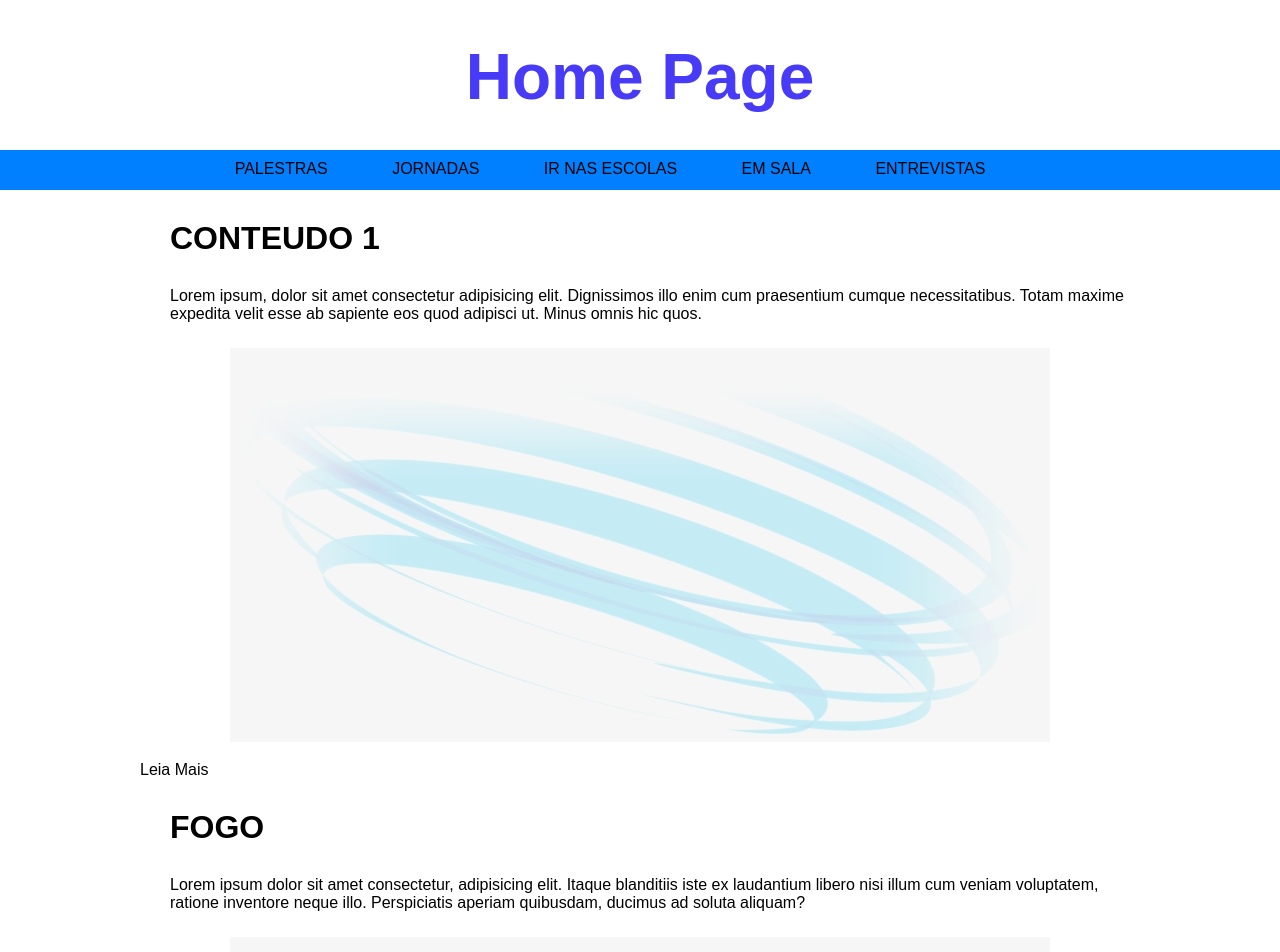
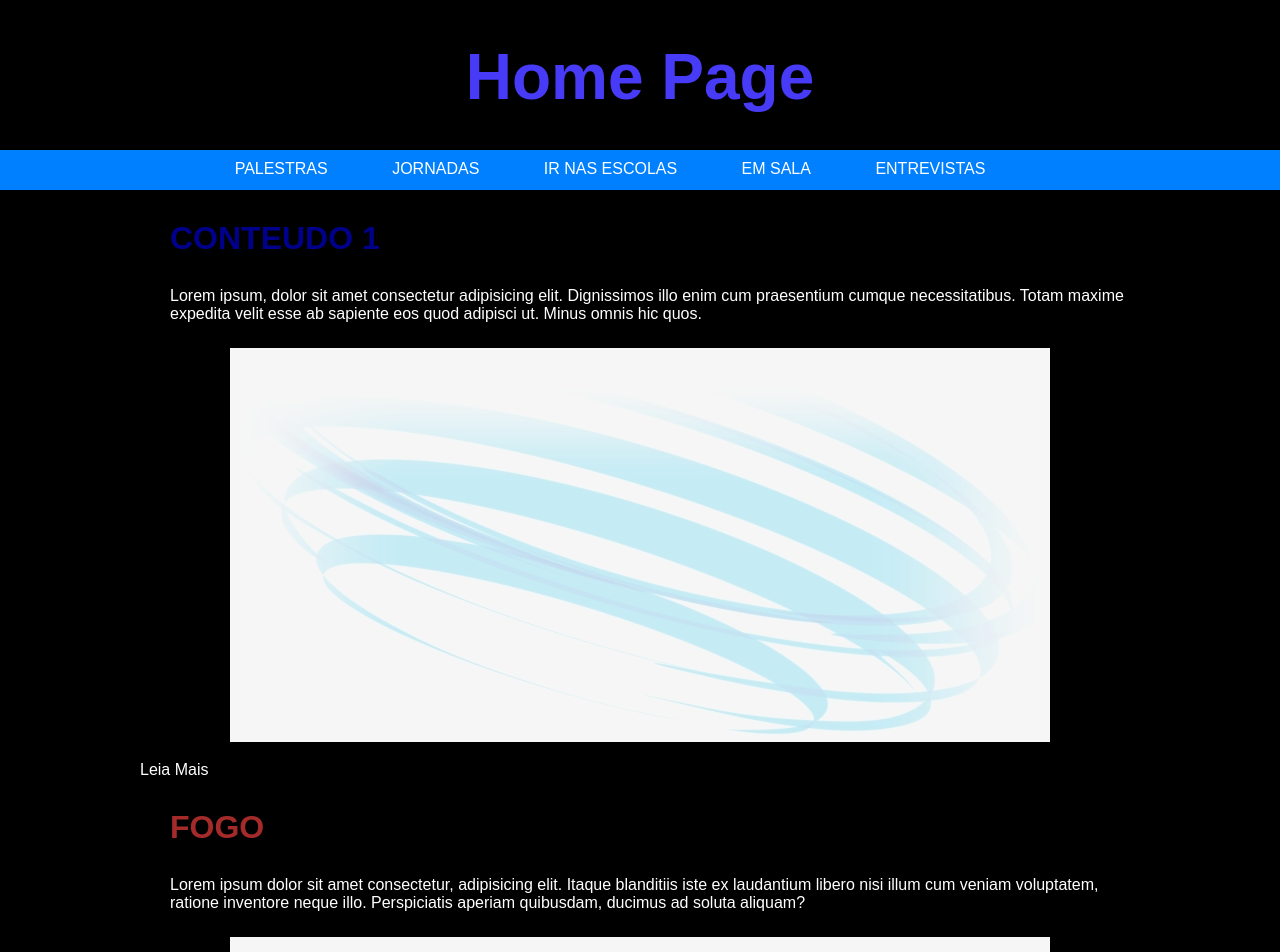
Before and after one commit to LucasSilvaTADS/Home-page, a plain HTML site: page index.html in a window 1280 px wide. Shown: the top 952 px of the page. Drawn offline with Linux system fonts and the light colour scheme.

Commit message:
concluido

```diff
--- a/css/estilo.css
+++ b/css/estilo.css
@@ -2,6 +2,10 @@
     font-family: Arial, Helvetica, sans-serif;
     margin: 0;
     padding: 0;
+}
+
+body {
+    background-color: black;
 }
 /*cabeçalho*/
 
@@ -10,6 +14,7 @@ h1 {
     padding: 40px;
     text-align: center;
     font-size: 4em;
+    background-color: black;
 }
 span {
     color:black;
@@ -25,12 +30,12 @@ span {
 #container {
     width: 1000px;
     margin: auto;
-    background-color: white;
+    background-color: black;
 
 }
 #conteudo {
 
-    background-color: white;
+    background-color: black;
     margin: auto;
 
 
@@ -108,3 +113,31 @@ footer {
 #conteudo p {
     padding-left: 30px;
 }
+
+
+/* classes de cores  */
+
+.vermelho {
+    color: brown;
+}
+.azul {
+    color: darkblue;
+}
+.margento {
+    color: rgb(240, 87, 133);
+}
+
+div a {
+    color: white;
+}
+
+div a:visited, a:link{
+    color: white;
+}
+
+div a:hover {
+    color: #00FFFF;
+}
+* p {
+    color: white;
+}
--- a/index.html
+++ b/index.html
@@ -6,7 +6,7 @@
     <link rel="stylesheet" href="css/estilo.css">
     <title>Home Page</title>
 </head>
-<body>
+<body id="body">
     <header id="cabecalho">
         <div id="cabe1">
             <a href="index.html"><h1>  Home Page </h1></a>
@@ -27,19 +27,19 @@
 
 
             <div id="conteudo">
-                <h2>conteudo 1</h2>
+                <h2 class="azul">conteudo 1</h2>
                 <p>Lorem ipsum, dolor sit amet consectetur adipisicing elit. Dignissimos illo enim cum praesentium cumque necessitatibus. Totam maxime expedita velit esse ab sapiente eos quod adipisci ut. Minus omnis hic quos.</p>
 
                 <img src="imagens/forma.png" >
 
                 <a href="#">Leia Mais</a>
 
-                <h2>Fogo </h2>
+                <h2 class="vermelho">Fogo </h2>
                 <p>Lorem ipsum dolor sit amet consectetur, adipisicing elit. Itaque blanditiis iste ex laudantium libero nisi illum cum veniam voluptatem, ratione inventore neque illo. Perspiciatis aperiam quibusdam, ducimus ad soluta aliquam?</p>
 
                 <img src="imagens/fogo.png" alt="">
 
-                <h2>Aula de javascript 3</h2>
+                <h2 class="margento">Aula de javascript 3</h2>
                 <iframe width="560" height="315" src="https://www.youtube.com/embed/FdePtO5JSd0" frameborder="0" allow="accelerometer; autoplay; encrypted-media; gyroscope; picture-in-picture" allowfullscreen></iframe>
 
                 <p>Para continuar o curso e curtir e se escreve no canal do curso em video</p>
```
